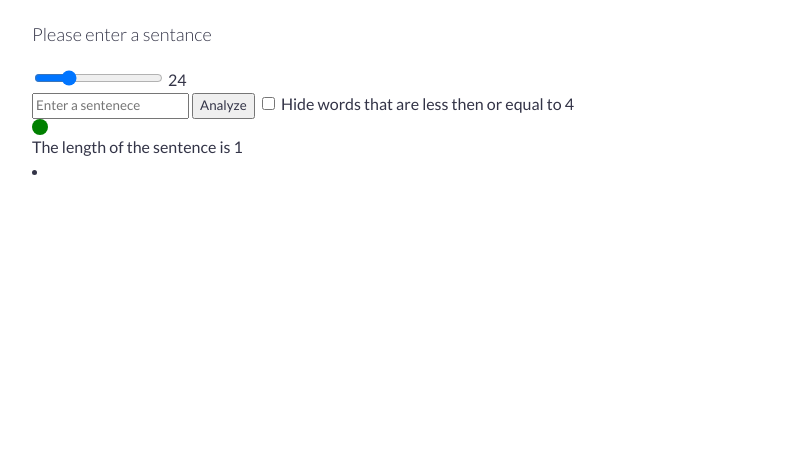
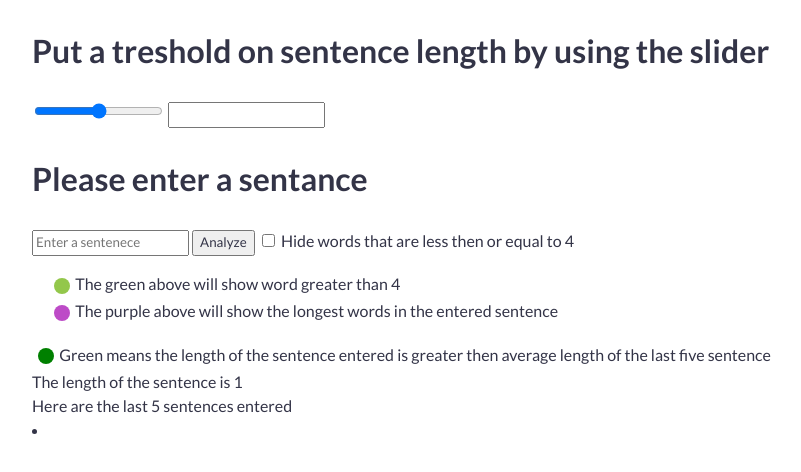
Before and after one commit to PrincessKhanya/wordGame, a plain HTML site: page index.html in a window 1280 px wide. Both pictures are taken after a click on the button "Analyze". Shown: the whole page, without its empty margins (128-929 px from the left). Drawn offline with Linux system fonts and the light colour scheme.

Commit message:
adding local storage

```diff
--- a/index.html
+++ b/index.html
@@ -15,10 +15,11 @@
     <div class="main container">
         <div class="highlightWords">
             <div>
-                <p>Please enter a sentance</p>
-                <input class="slider" type="range" value="24" min="0" max="100" oninput="this.nextElementSibling.value = this.value">
-                <output>24</output>
+                <h2>Put a treshold on sentence length by using the slider</h2>
+                <input type="range" name="rangeInput" min="0" max="10000" onchange="updateTextInput(this.value);">
+                <input type="text" id="textInput" value="">
                 <br>
+                <h2>Please enter a sentance</h2>
                 <input type="text" name="name" id="inputBox" placeholder="Enter a sentenece">
                 <button class="btn">Analyze</button>
                 <input type="checkbox" class="checkbox" name="vehicle1" value="Bike">
@@ -27,17 +28,30 @@
             <div class="messages">
 
             </div>
-            <div class="colorBox" id="test"></div>
+            <div class="colourLabel hidden">
+                <div class="colourGreen">
+                    <div class="green"></div>
+                    <div>The green above will show word greater than 4</div>
+                </div>
+                <div class="colourPurple">
+                    <div class="purple"></div>
+                    <div>The purple above will show the longest words in the entered sentence</div>
+                </div>
+            </div>
+            <div class="colorBox">
+                <div id="test"></div>
+                <div id="tests"></div>
+            </div>
             <div class="message">
 
             </div>
         </div>
+        Here are the last 5 sentences entered
         <div class="displaySentence">
             <ul class='sentences'>
 
 
             </ul>
-
         </div>
     </div>
     <script src="index.js"></script>
--- a/index.js
+++ b/index.js
@@ -4,13 +4,20 @@ const msgBox = document.querySelector(".message");
 const msgBox1 = document.querySelector(".messages");
 const checkbox = document.querySelector(".checkbox")
 const displaySentence = document.querySelector(".displaySentence")
+const colourLabel = document.querySelector(".colourLabel")
 
-buttonElem.addEventListener("click", () => { highlightWords(); countWords(); displayLastSentences() });
+buttonElem.addEventListener("click", () => { highlightWords(); countWords(); displayLastSentences();colourLabel.classList.remove("hidden"); });
 
 function userInputHolder() {
+    let sliderValue=document.getElementById('textInput').value
     let guessNumber = document.getElementById("inputBox").value.replaceAll('.', '');
-    const inputSearch1 = guessNumber.split(" ");
-    return inputSearch1
+    if(guessNumber.length>sliderValue){
+        return inputSearch1= ''
+    }else{
+        const inputSearch1 = guessNumber.trim( ).split(" ");
+        return inputSearch1
+    }
+
 }
 
 function highlightWords() {
@@ -58,7 +65,6 @@ function hideWords() {
 
 let numberHolder=[]
 function countWords() {
-    //let colorBox=document.querySelector('.colorBox')
     let inputSearch1 = userInputHolder()
     numberHolder.push(inputSearch1.length)
     checkNumberHolder()
@@ -66,13 +72,12 @@ function countWords() {
         return x + y;
     }, 0);
     let average =(sum/(numberHolder.length))
-    // console.log(inputSearch1.length)
-    // console.log(average)
-    // console.log(inputSearch1.length>=average)
     if(inputSearch1.length>=average){
         document.getElementById('test').style.background = "green";
+        document.getElementById('tests').innerHTML = "Green means the length of the sentence entered is greater then average length of the last five sentence";
     }else{
         document.getElementById('test').style.background = "orange";
+        document.getElementById('tests').innerHTML = "Orange means the length of the sentence entered is less then average length of the last five sentence";
     }
     return msgBox.innerHTML = `The length of the sentence is ${inputSearch1.length}`
 }
@@ -89,13 +94,17 @@ function findLongestWords() {
     return longestWord.length
 }
 
-sentenceHolder = [];
+let sentenceHolder = [];
+if(localStorage['sentenceHolder']){
+    sentenceHolder = JSON.parse(localStorage.getItem('sentenceHolder'))
+}
 
 
 function displayLastSentences() {
     let guessNumber = document.getElementById("inputBox").value
     checkSentenceHolder()
     sentenceHolder.push(guessNumber);
+    localStorage.setItem('sentenceHolder', JSON.stringify(sentenceHolder))
 
     let text = "";
     for (let i = 0; i < sentenceHolder.length; i++) {
@@ -189,3 +198,7 @@ function checkNumberHolder(){
         return numberHolder=numberHolder;
     }
 }
+
+function updateTextInput(val) {
+    document.getElementById('textInput').value=val;
+}
--- a/style1.css
+++ b/style1.css
@@ -12,8 +12,41 @@
     display: none;
 }
 
-.colorBox{
+#test{
     height: 1em;
     width: 1em;
     border-radius: 50%;
+    margin: 0.35em;
 }
+
+.colorBox{
+    display: flex;
+}
+
+.green{
+    height: 1em;
+    width: 1em;
+    border-radius: 50%;
+    background-color: #93C74B;
+    margin: 0.35em;
+}
+
+.purple{
+    height: 1em;
+    width: 1em;
+    border-radius: 50%;
+    background-color: #bd4bc7;
+    margin: 0.35em;
+}
+
+.colourGreen{
+    display: flex;
+}
+
+.colourPurple{
+    display: flex;
+}
+
+.colourLabel{
+    margin: 1em;
+}
```
